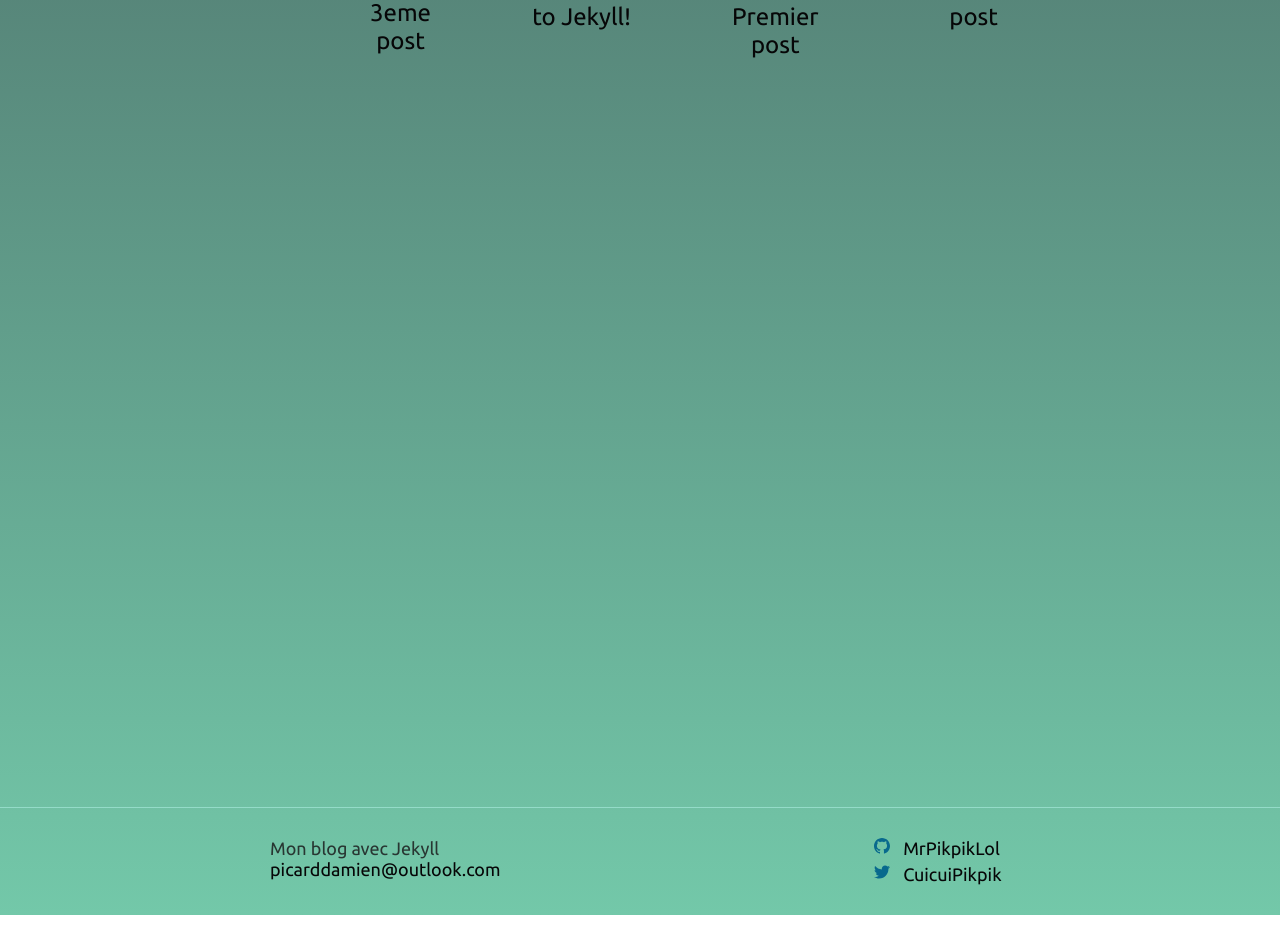
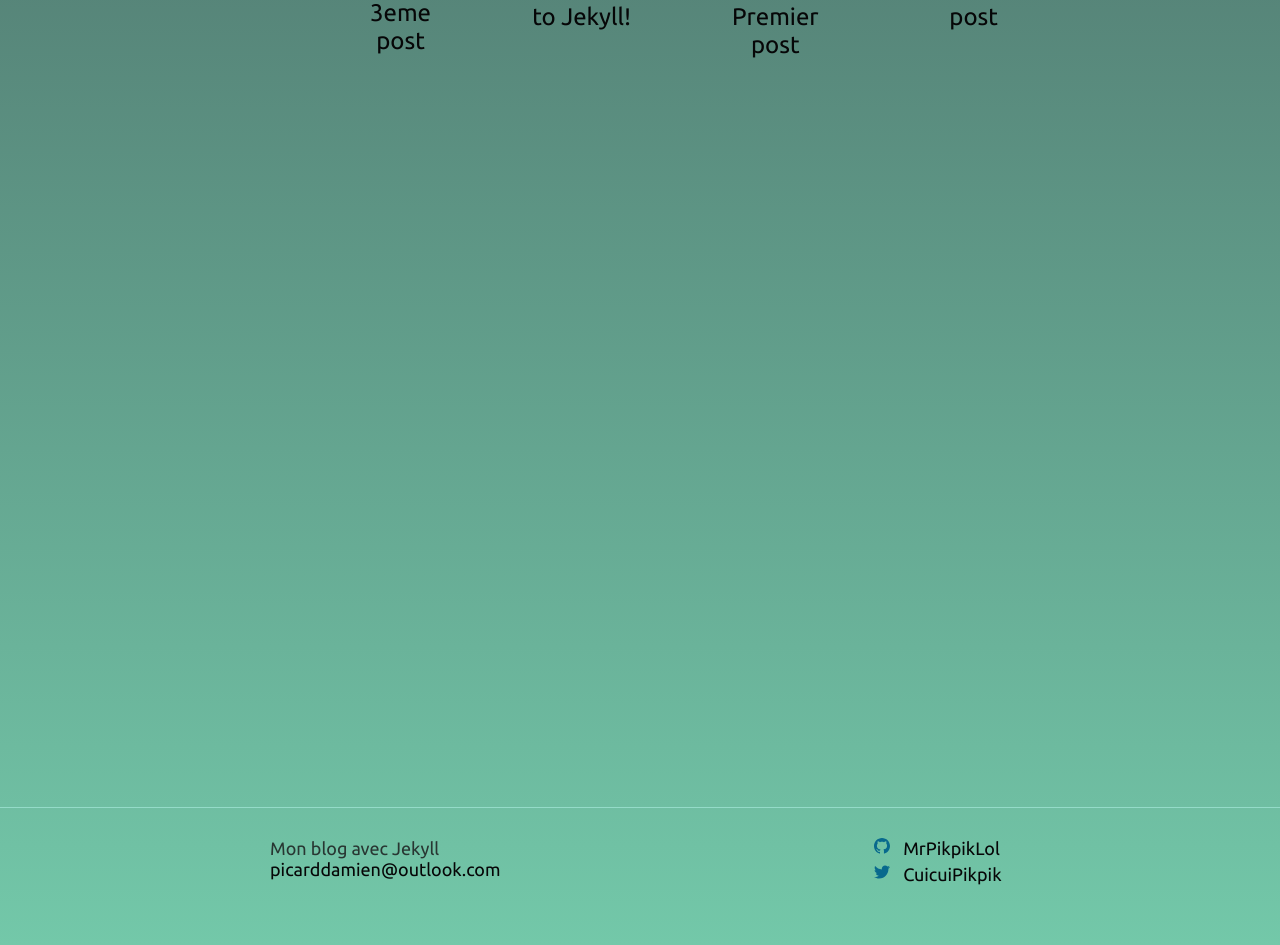
Before and after one commit to MrPikpikLol/jekyll-test, a Jekyll site: the page built from index.md, in a window 1280 px wide. Shown: the part 1056-2001 px from the top of the page. Built offline with Jekyll 4.4.1, drawn with Linux system fonts in a browser that asks for light colours.

```diff
--- a/_config.yml
+++ b/_config.yml
@@ -15,7 +15,7 @@ defaults:
     layout: post
 email: picarddamien@outlook.com
 description: ''
-baseurl:
+baseurl: 'jekyll-test'
 url: ''
 twitter_username: CuicuiPikpik
 github_username: MrPikpikLol
--- a/_sass/minima.css
+++ b/_sass/minima.css
@@ -24,8 +24,7 @@ body {
   background: linear-gradient(to top, #73c8a9, #373b44);
   background-position: center;
   background-size: cover;
-  background-repeat: no-repeat;
-  height: 100vh; }
+  background-repeat: no-repeat; }
 
 /**
  * Set `margin-bottom` to maintain vertical rhythm
--- a/_sass/minima/_base.scss
+++ b/_sass/minima/_base.scss
@@ -27,7 +27,7 @@ body {
     background-position: center;
     background-size: cover;
     background-repeat: no-repeat;
-    height: 100vh;
+
 }
 
 
```
Also changed, not shown: _sass/minima/_layout.scss (line endings or trailing spaces), 1 other file.
